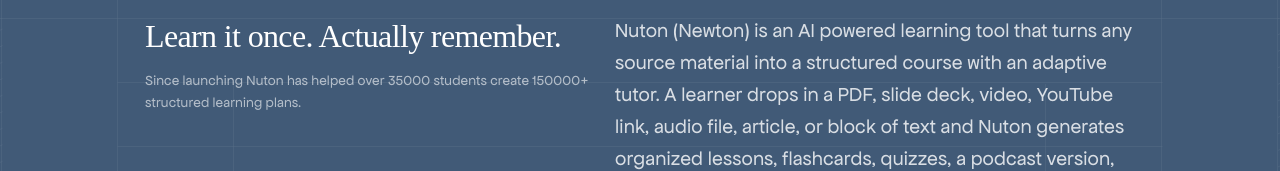
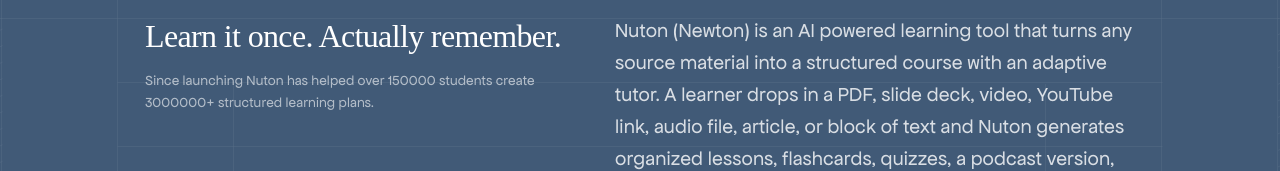
Before and after one commit to audumart/portfolio, a Next.js app: page /nuton in a window 1280 px wide. Shown: the part 326-497 px from the top of the page. Built offline with nearby package versions, Linux system fonts and the light colour scheme; a web font is replaced by a local one.

Commit message:
additional site content

```diff
--- a/app/assay/page.tsx
+++ b/app/assay/page.tsx
@@ -223,7 +223,7 @@ export default function AssayPage() {
               },
               {
                 lead: "Evidence first, score second.",
-                body: "The reviewer attaches steps to criteria, then scores. Not the reverse. Justification stops being a chore because the attachment is the justification. Adjudication becomes concrete, because two people can compare what they looked at rather than what they concluded and the dataset gets richer with step-level evidence that beats a single integer downstream. It also slows reviewers down at the right moment because attaching evidence means finding the specific step and clicking it, so a reviewer has to have read the trajectory closely enough to know which step matters.",
+                body: "The reviewer attaches steps to criteria, then scores. Not the reverse. Justification stops being a chore because the attachment is the justification. Adjudication becomes concrete, because two people can compare what they looked at rather than what they concluded and the dataset gets richer with step-level evidence that beats a single integer downstream. It also slows reviewers down at the right moment because attaching evidence means finding the specific step and clicking it, so a reviewer has to have read the trajectory closely enough to know which step matters..",
               },
               {
                 lead: "Failures are traced to their cause not just their location.",
--- a/app/nuton/page.tsx
+++ b/app/nuton/page.tsx
@@ -154,7 +154,7 @@ export default function NutonPage() {
                 Learn it once. Actually remember.
               </h2>
               <p className="mt-[12px] font-ui text-[13px] md:text-[14px] leading-[1.6] text-white/60 tracking-[0.13px]">
-                Since launching Nuton has helped over 35000 students create 150000+
+                Since launching Nuton has helped over 150000 students create 3000000+
                 structured learning plans.
               </p>
             </div>
@@ -454,8 +454,8 @@ export default function NutonPage() {
         {/* ── Outcome ───────────────────────────────────────────── */}
         <Section label="OUTCOME">
           <Body>
-            Since launch Nuton has been used by over 35000 learners to generate more
-            than 150000 structured lessons and counting, with lots of positive
+            Since launch Nuton has been used by over 150000 learners to generate more
+            than 3000000 structured lessons and counting, with lots of positive
             feedback from users appreciating the simplicity of the platform and
             acknowledging how much of a valuable tool it is in aiding their learning.
             This project was personal to me before it was professional. As a recently
```
